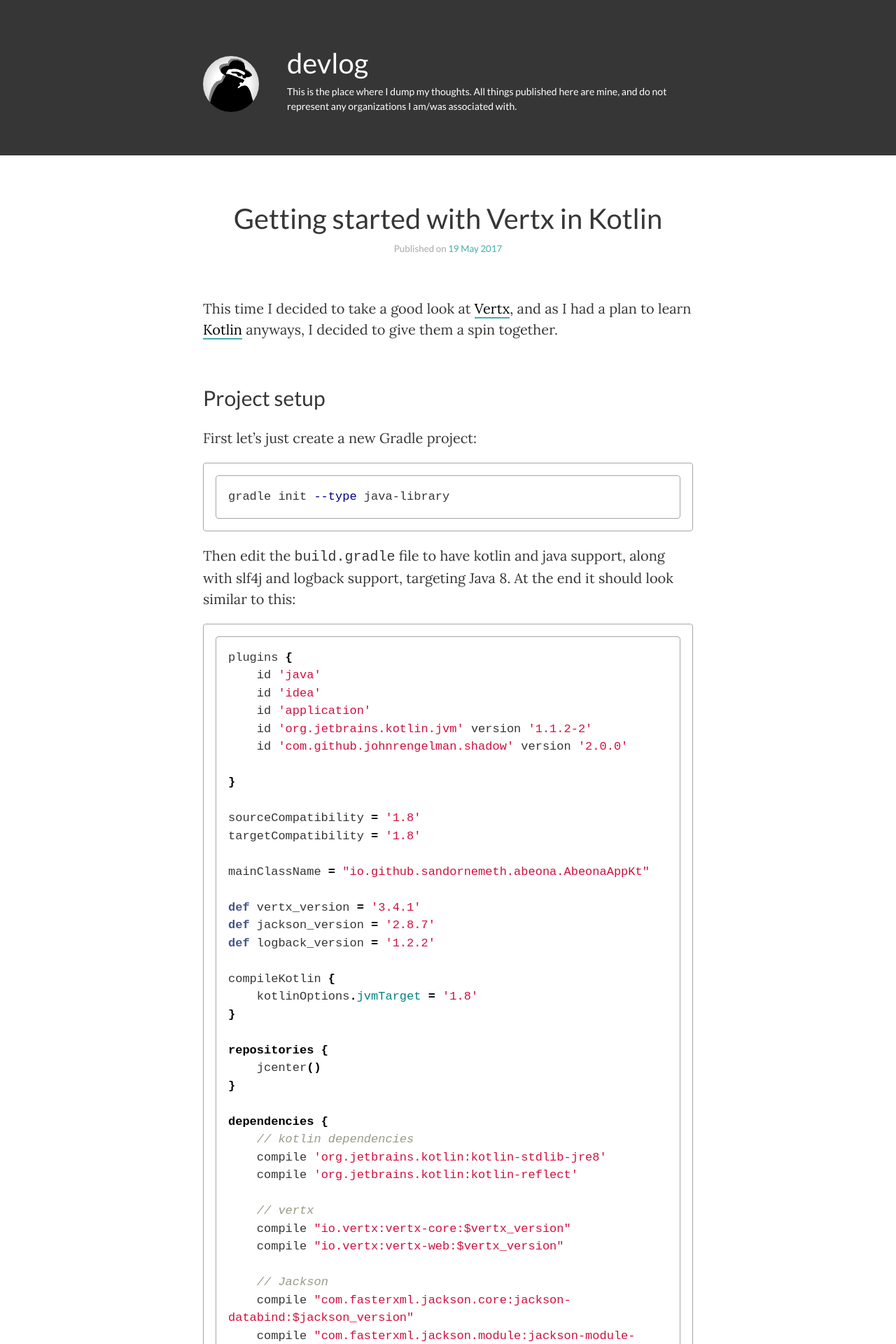
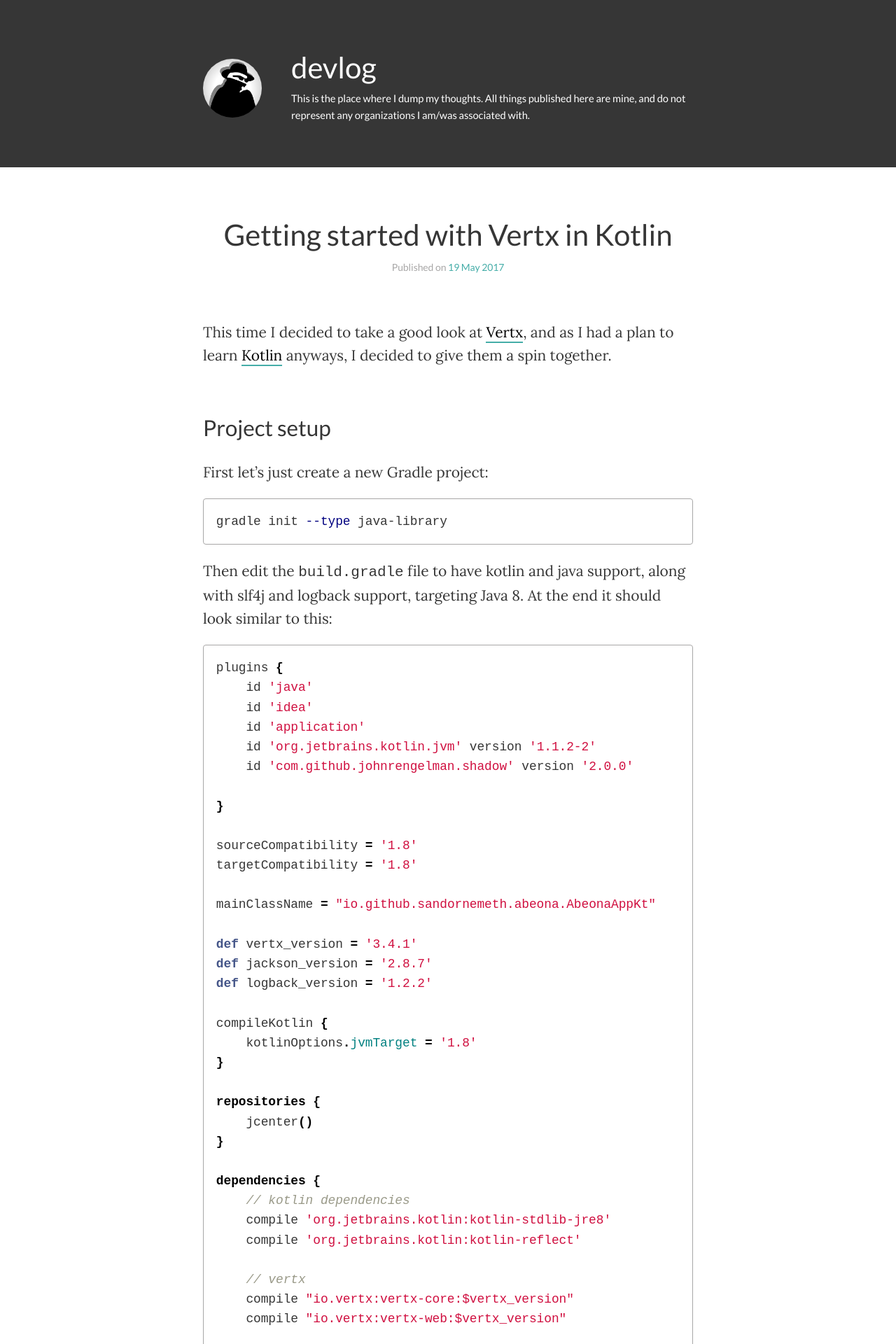
Before and after one commit to sandor-nemeth/sandor-nemeth.github.io, a Jekyll site: the page built from _posts/2017-05-19-getting-started-with-vertx-in-kotlin.md, in a window 1280 px wide. Shown: the top 1920 px of the page at 70% size. Built offline with Jekyll 4.4.1, drawn with Linux system fonts in a browser that asks for light colours.

Commit message:
small adjustments in css

```diff
--- a/_sass/_base.sass
+++ b/_sass/_base.sass
@@ -4,8 +4,9 @@
     padding: 0
     background-color: $bg-color
     font-family: $body-font
-    font-size: 20px
-    line-height: 1.5
+    font-size: 21px
+    line-height: 1.58
+    letter-spacing: -0.003em
     color: $black
     height: 100%
 
--- a/_sass/_syntax.sass
+++ b/_sass/_syntax.sass
@@ -1,4 +1,4 @@
-.highlight
+div.highlight
   border: 1px solid $gray
   border-radius: 4px
   margin: 0
```
